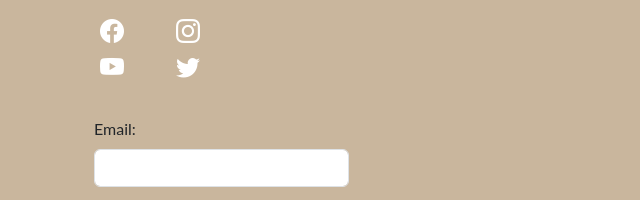
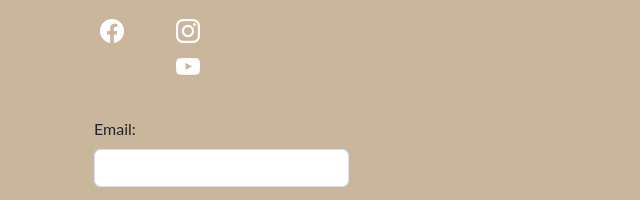
Before and after one commit to LuanaFurlini/ArchiMuse, a website: page index.html in a window 1280 px wide. Shown: the part 2568-2768 px from the top of the page, 0-640 px from the left. Drawn offline with nearby package versions, Linux system fonts and the light colour scheme.

Commit message:
Update index.html

```diff
--- a/index.html
+++ b/index.html
@@ -364,7 +364,6 @@ Cada pedra, cada detalhe arquitetônico, conta uma história que vai além do co
             <a href="https://www.facebook.com/?locale=pt_BR" target="_blank"><i class="bi bi-facebook"></i></a>
             <a href="https://www.instagram.com/luana_furlini/" target="_blank"><i class="bi bi-instagram"></i></a>
             <a href="https://www.youtube.com/" target="_blank"><i class="bi bi-youtube"></i></a>
-            <a href="https://twitter.com/i/flow/login?input_flow_data=%7B%22requested_variant%22%3A%22eyJsYW5nIjoicHQifQ%3D%3D%22%7D" target="_blank"><i class="bi bi-twitter"></i></a>
         </section>
     </section>
 </section>
```
